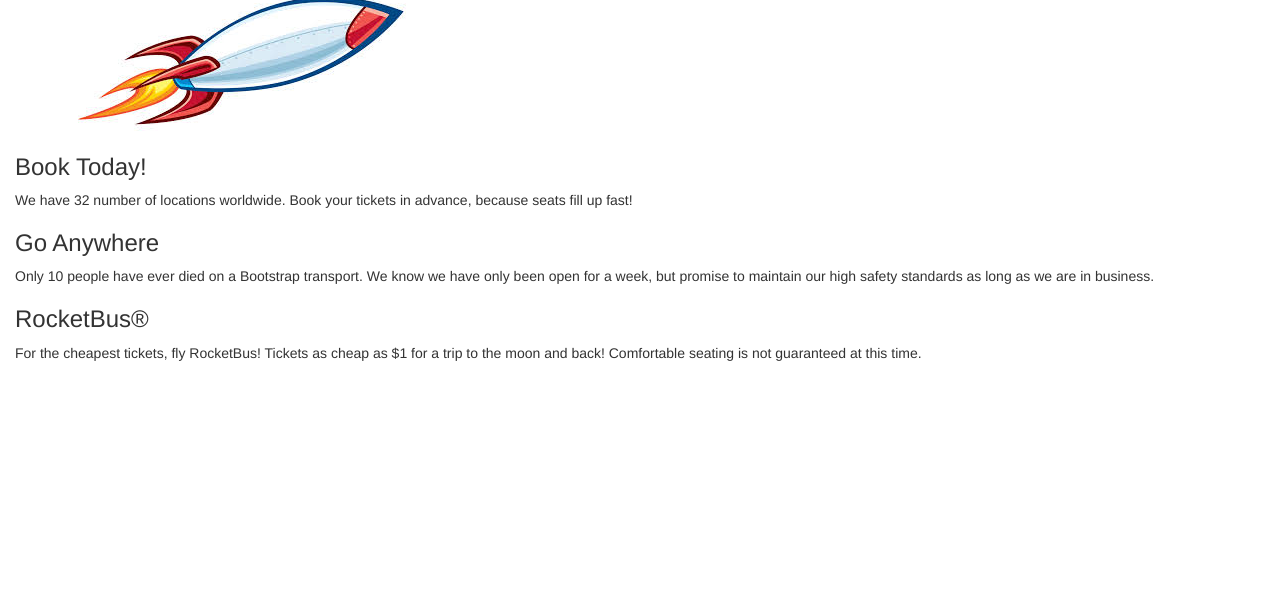
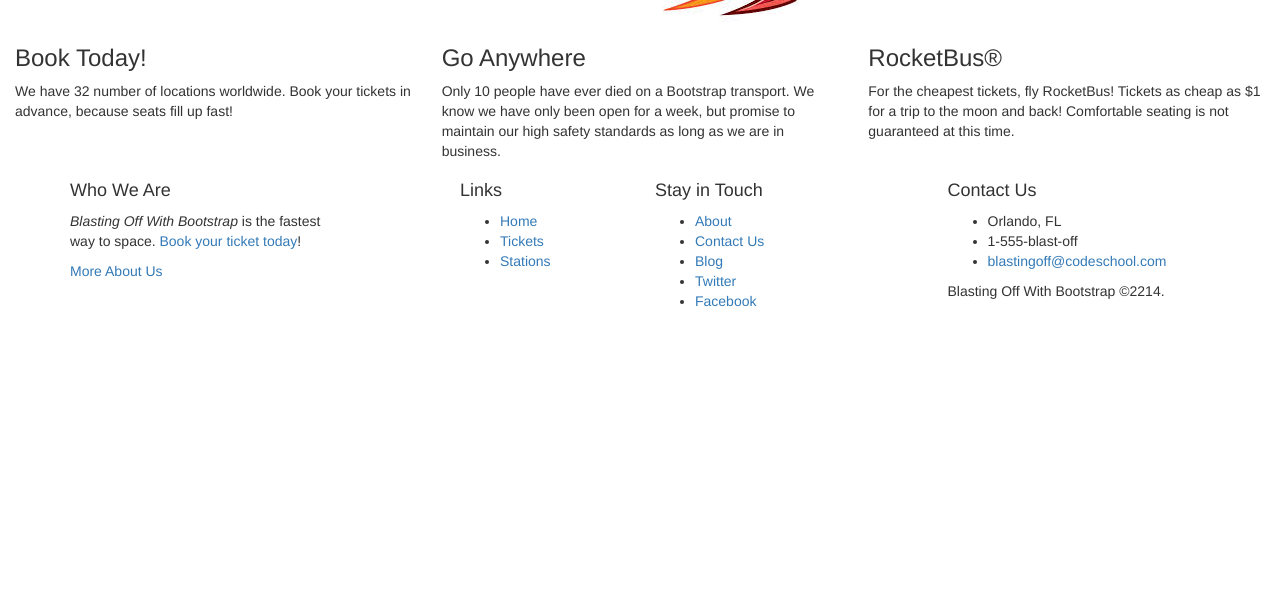
Before and after one commit to pulakurthygokul/mini_projects-1, a plain HTML site: page codeschool_bootstrap_tutorial/index.html in a window 1280 px wide. Shown: the part 192-800 px from the top of the page. Drawn offline with nearby package versions, Linux system fonts and the light colour scheme.

Commit message:
Fixed col-md-* for tutorial

```diff
--- a/codeschool_bootstrap_tutorial/index.html
+++ b/codeschool_bootstrap_tutorial/index.html
@@ -6,26 +6,84 @@
 </head>
 <body>
     <div class="container">
-        <div class="call-md-12">
+
+        <div class="row">
+            <div class="col-md-12">
                 <h1>Blasting Off With Bootstrap</h1>
             </div>
-        <div class="call-md-6">
+        </div>
+
+        <div class="row">
+            <div class="col-md-6">
                 <h2>The Fastest Way To Space</h2>
                     <p>Make your way to space in the comfort of your own rocket, elevator, or transporter</p>
                     <button type='button'>Take The Tour</button>
                     <button type='button'>Book Tickets Now</button>
             </div>
-        <div class="call-md-6">
+            <div class="col-md-6">
                 <img src="images/rocket.jpg" alt="Blasting Off"/>
             </div>
         </div>
+
+    </div>
+
     <div class="container-fluid">
+        <div class="row">
+            <div class="col-md-4">
                 <h3>Book Today!</h3>
                     <p>We have 32 number of locations worldwide. Book your tickets in advance, because seats fill up fast!</p>
+            </div>
+            <div class="col-md-4">
                 <h3>Go Anywhere</h3>
                     <p>Only 10 people have ever died on a Bootstrap transport. We know we have only been open for a week, but promise to maintain our high safety standards as long as we are in business.</p>
+            </div>
+            <div class="col-md-4">
                 <h3>RocketBus&reg</h3>
                     <p>For the cheapest tickets, fly RocketBus! Tickets as cheap as $1 for a trip to the moon and back! Comfortable seating is not guaranteed at this time.</p>
+            </div>
+        </div>
+    </div>
+
+    <div class='footer'>
+        <div class='container'>
+            <div class='row'>
+                <div class="col-md-3">
+                    <h4>Who We Are</h4>
+                    <p><i>Blasting Off With Bootstrap</i> is the fastest way to space. <a href='tickets.html'>Book your ticket today</a>!</p>
+                    <p><a href='about.html'>More About Us</a></p>
+                </div>
+
+                <div class="col-md-2 col-md-offset-1">
+                    <h4>Links</h4>
+                    <ul>
+                        <li><a href='/'>Home</a></li>
+                        <li><a href='tickets.html'>Tickets</a></li>
+                        <li><a href='stations.html'>Stations</a></li>
+                    </ul>
+                </div>
+
+                <div class="col-md-2">
+                    <h4>Stay in Touch</h4>
+                    <ul>
+                        <li><a href='about.html'>About</a></li>
+                        <li><a href='contact.html'>Contact Us</a></li>
+                        <li><a href='/blog'>Blog</a></li>
+                        <li><a href='http://twitter.com/codeschool'>Twitter</a></li>
+                        <li><a href='http://facebook.com/codeschool'>Facebook</a></li>
+                    </ul>
+                </div>
+
+                <div class="col-md-3 col-md-offset-1">
+                    <h4>Contact Us</h4>
+                    <ul>
+                        <li>Orlando, FL</li>
+                        <li>1-555-blast-off</li>
+                        <li><a href='mailto:blastingoff@codeschool.com'>blastingoff@codeschool.com</a></li>
+                    </ul>
+                    <p>Blasting Off With Bootstrap &copy;2214.</p>
+                </div>
+            </div>
+        </div>
     </div>
 
     <!-- jQuery (necessary for Bootstrap's JavaScript plugins) -->
```
Lines whose indentation alone changed are shown as unchanged.
